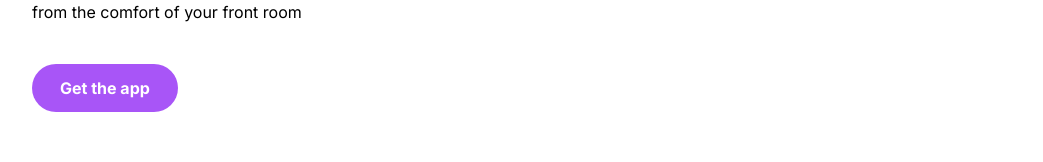
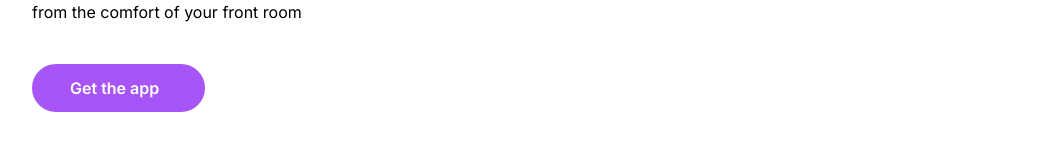
Before and after one commit to nirnejak/ai-talks-website, a Next.js app: page / in a window 1280 px wide. Shown: the part 264-426 px from the top of the page, without its empty margins (118-1161 px from the left). Built offline with nearby package versions, Linux system fonts and the light colour scheme.

Commit message:
Button: variant and icon option added

```diff
--- a/components/atoms/Button.tsx
+++ b/components/atoms/Button.tsx
@@ -4,33 +4,38 @@ import classNames from "@/utils/classNames"
 
 interface Props {
   children: React.ReactNode
-  variant?: "primary" | "secondary"
+  variant?: "primary" | "secondary" | "tertiary"
   className?: string
+  iconRight?: React.ReactNode
 }
 
 const Button: React.FC<Props> = ({
   variant = "primary",
   children,
+  iconRight,
   className,
 }) => {
   const buttonClass = React.useMemo(() => {
     switch (variant) {
       case "primary":
-        return "text-white bg-purple-500"
+        return "border-purple-500 text-white bg-purple-500"
       case "secondary":
-        return "border-spacing-1 border-white text-white border-solid"
+        return "border-white text-white bg-transparent"
+      case "tertiary":
+        return "border-white text-slate-900 bg-white"
     }
   }, [variant])
 
   return (
     <button
       className={classNames(
-        "rounded-full px-7 py-3 font-bold text-base",
+        "rounded-full px-9 py-2.5 font-semibold text-base flex items-center gap-2 border-2",
         buttonClass,
         className
       )}
     >
-      {children}
+      <span>{children}</span>
+      <span>{iconRight}</span>
     </button>
   )
 }
```
